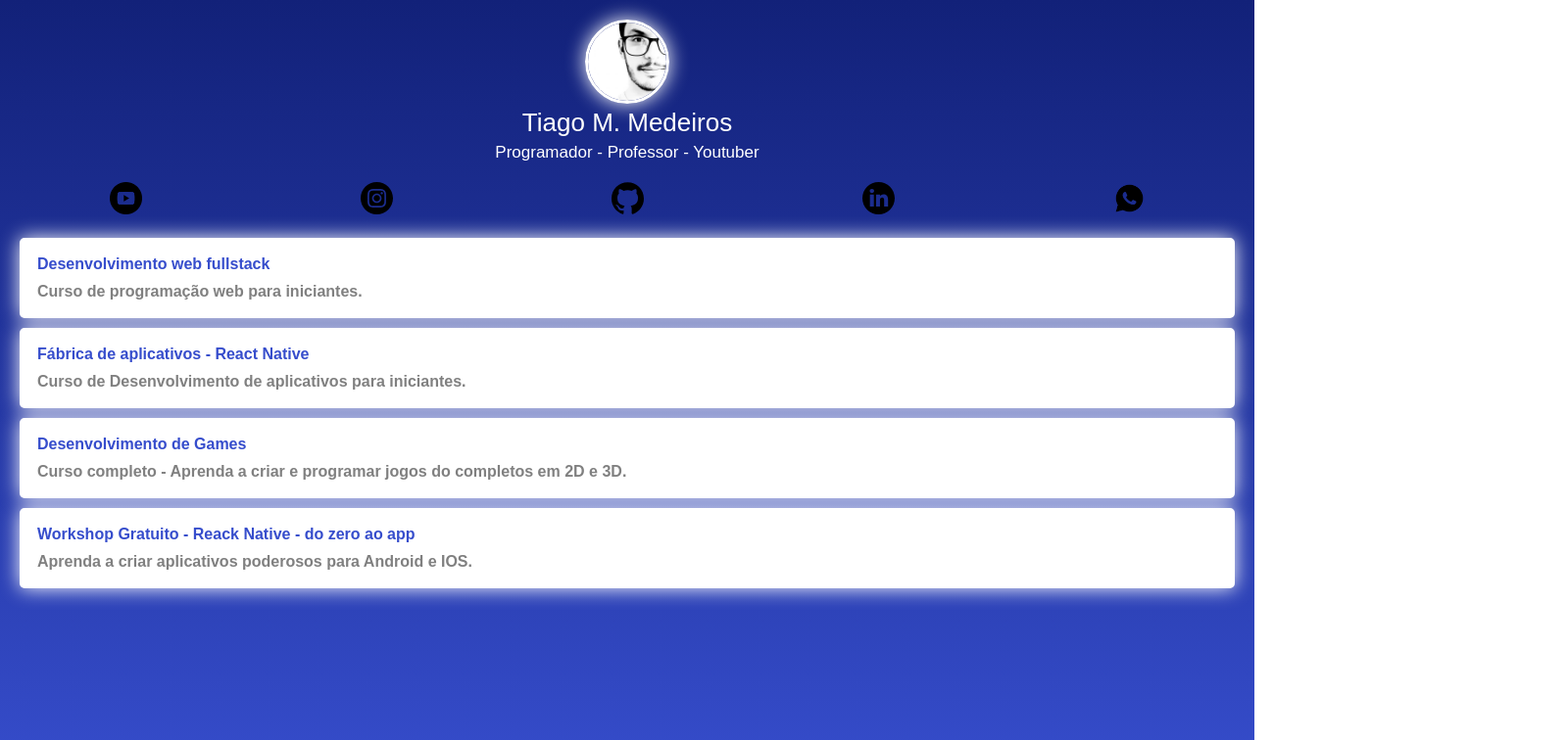
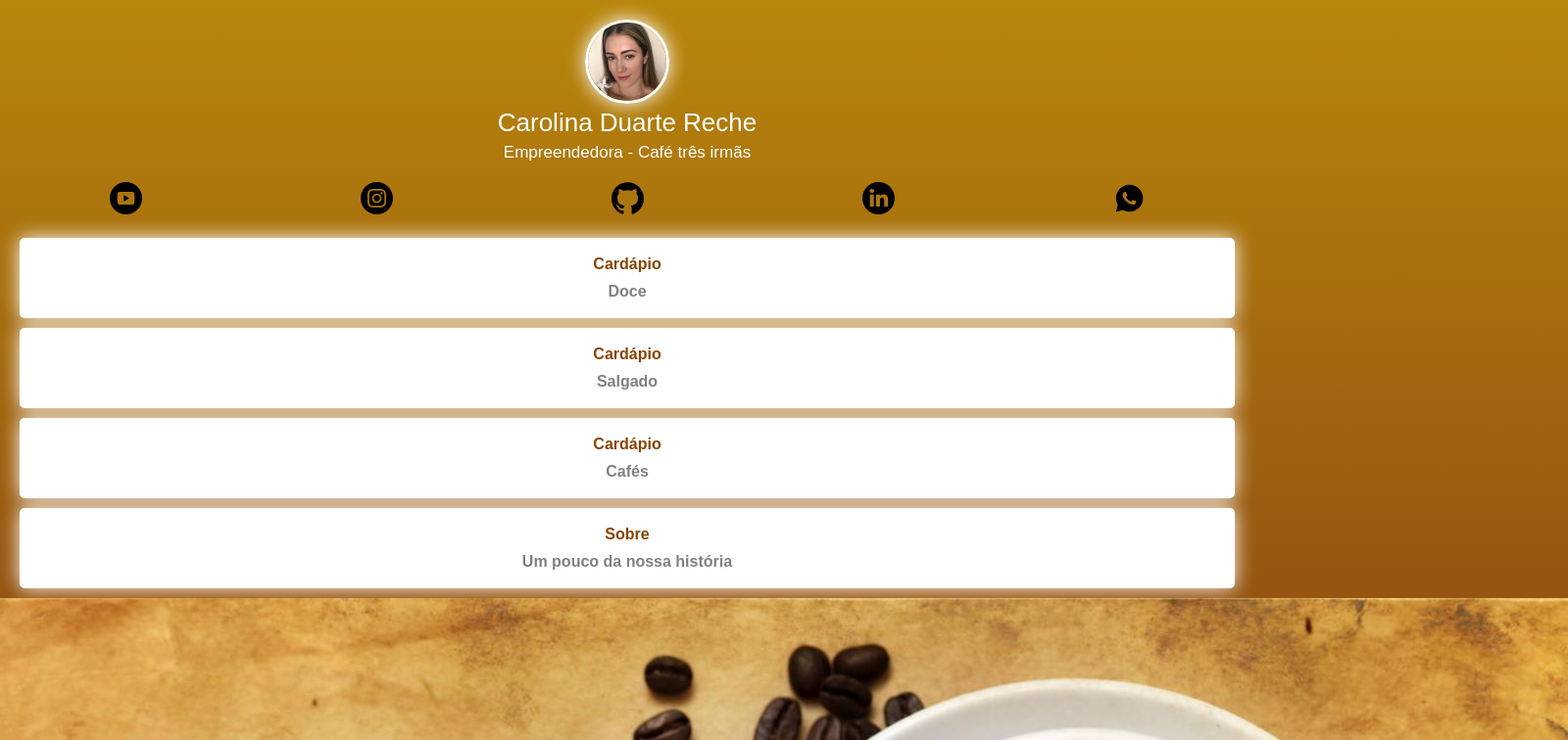
Before and after one commit to GuizeraRamos/GuizeraRamos.github.io, a plain HTML site: page index.html in a window 1280 px wide. Shown: the top 756 px of the page at 98% size, 1600 px wide, since content can reach past the window. Drawn offline with Linux system fonts and the light colour scheme.

Commit message:
atualização Linktree-Carol

```diff
--- a/css/style.css
+++ b/css/style.css
@@ -9,8 +9,8 @@ html, body {
 }
 
 body{
-    background: rgb(54,77,204);
-    background: linear-gradient(0deg, rgba(54,77,204,1) 0%, rgba(18,33,121,1) 100%);
+    background: #884401;
+    background-image: linear-gradient(to bottom, #B8860B, #8B4513);
     color: white;
     font-size: medium;
     font-family: Arial, Helvetica, sans-serif;
@@ -71,7 +71,7 @@ h2 {
     border: 3px solid white;
     box-shadow: 0 0 20px white;
     text-decoration: none;
-    color: rgb(54,77,204);
+    color: #884401;
     font-weight: bold;
 }
 
--- a/index.html
+++ b/index.html
@@ -9,27 +9,20 @@
 
     <link rel="stylesheet" href="css/style.css">
 
-    <!-- Global site tag (gtag.js) - Google Analytics -->
-    <script async src="https://www.googletagmanager.com/gtag/js?id=G-MNK2WJ9VQ9"></script>
-    <script>
-        window.dataLayer = window.dataLayer || [];
-        function gtag(){dataLayer.push(arguments);}
-        gtag('js', new Date());
-
-  gtag('config', 'G-MNK2WJ9VQ9');
 </script>
 
 </head>
 <body>
 
     <div class="profile">
+        <div img src="img/cafe.jpg">
+        <div class=“texto”>
 
 
+    <img src="img/lolzera.jpg" alt="Carol" class="avatar">
 
-    <img src="img/thiago.jpg" alt="Thiago" class="avatar">
-
-    <h1>Tiago M. Medeiros</h1>
-    <h2>Programador - Professor - Youtuber</h2>
+    <h1>Carolina Duarte Reche</h1>
+    <h2>Empreendedora - Café três irmãs</h2>
 
 </div>
 
@@ -73,32 +66,37 @@
 <ul class="links-list">
     <li>
         <a href="">
-            Desenvolvimento web fullstack
-            <span>Curso de programação web para iniciantes.</span>
+            Cardápio
+            <span>Doce</span>
         </a>
     </li>
 
     <li>
         <a href="">
-            Fábrica de aplicativos - React Native
-            <span> Curso de Desenvolvimento de aplicativos para iniciantes.</span>
+            Cardápio
+            <span> Salgado</span>
         </a>
     </li>
 
     <li>
         <a href="">
-            Desenvolvimento de Games
-            <span> Curso completo - Aprenda a criar e programar jogos do completos em 2D e 3D.</span>
+            Cardápio
+            <span> Cafés</span>
         </a>
     </li>
 
     <li>
         <a href="">
-            Workshop Gratuito - Reack Native - do zero ao app
-            <span> Aprenda a criar aplicativos poderosos para Android e IOS.</span>
+            Sobre
+            <span> Um pouco da nossa história</span>
         </a>
     </li>
 </ul>
 
+<div>
+    <img src="img/cafe.jpg" alt="Cafe" class="fundo">
+
+</div>
+
 </body>
 </html>
```
Also changed, not shown: img/cafe.jpg (added), img/lolzera.jpg (added).
